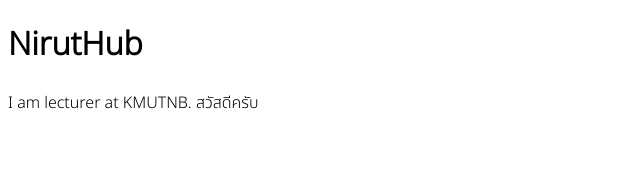
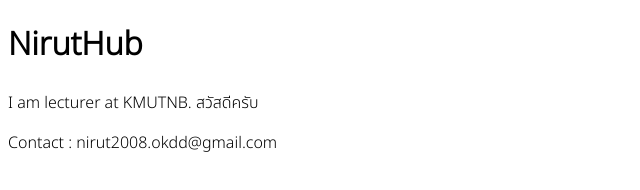
Before and after one commit to Niruthub/github-desktop-project, a plain HTML site: page index.html in a window 1280 px wide. Shown: the whole page, without its empty margins (0-640 px from the left). Drawn offline with Linux system fonts and the light colour scheme.

Commit message:
Add contact me
add contact me

```diff
--- a/index.html
+++ b/index.html
@@ -11,5 +11,6 @@
 <body style="font-family: 'Noto Sans Thai', sans-serif;">
     <h1>NirutHub</h1>
     <p>I am lecturer at KMUTNB. สวัสดีครับ</p>
+    <footer>Contact : nirut2008.okdd@gmail.com</footer>
 </body>
 </html>
```
